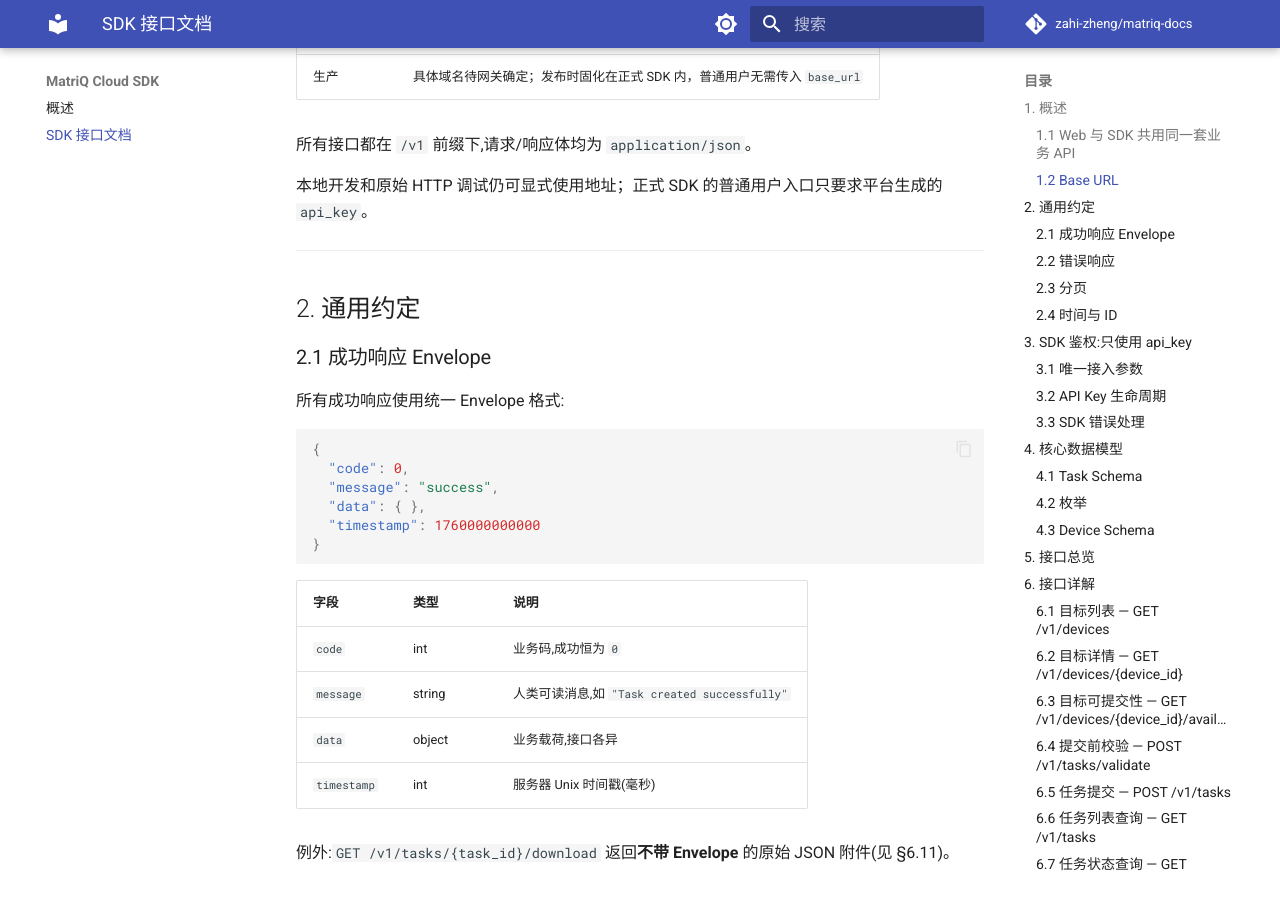
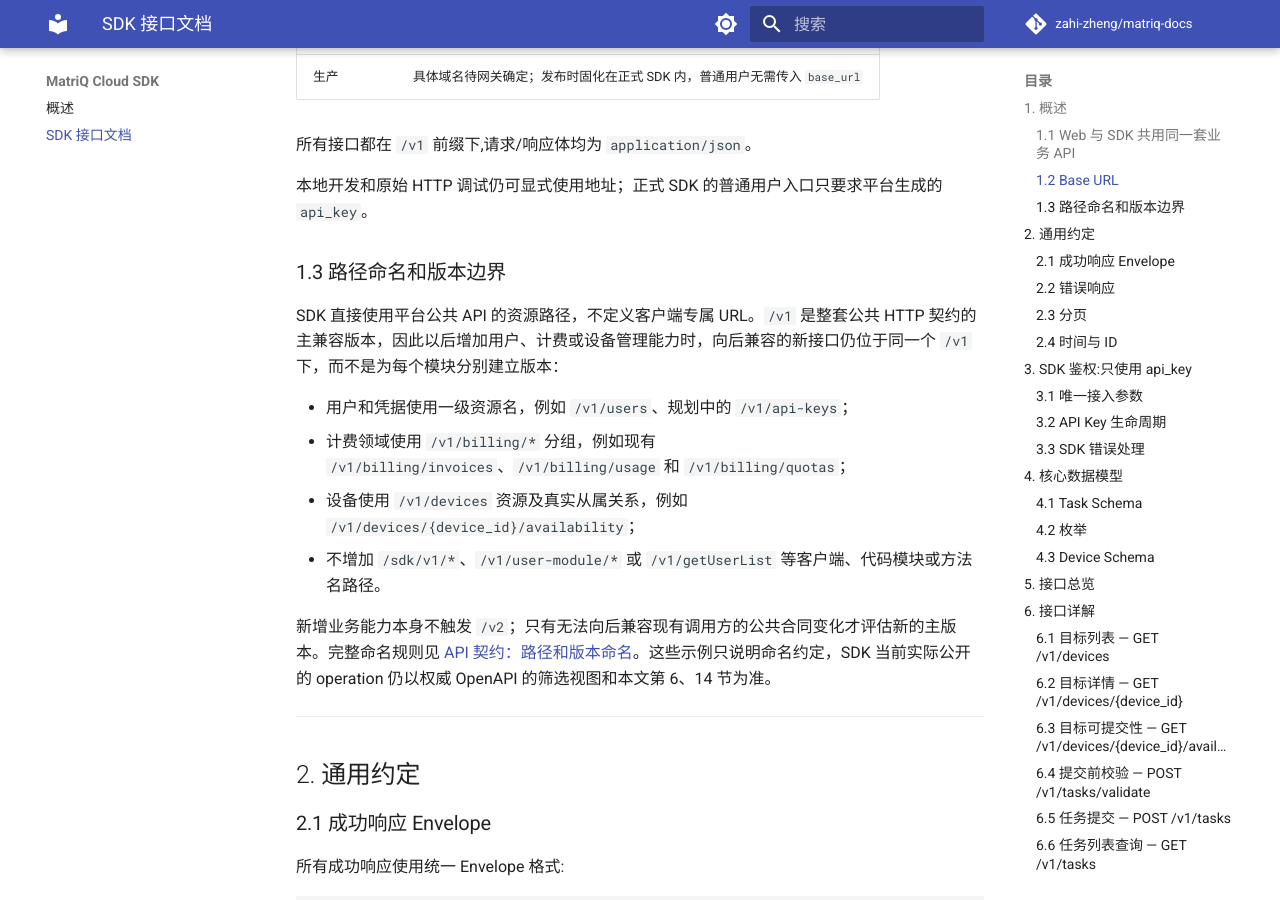
Before and after one commit to zahi-zheng/matriq-docs, an MkDocs documentation site: the page built from docs/SDK_API.md, in a window 1280 px wide and 900 px high, scrolled down 1505 px. Built offline with MkDocs 1.6.1 and Material for MkDocs 9.7.7, drawn with Linux system fonts in a browser that asks for light colours; comment, search, counter and statistics services are not loaded.

Commit message:
sync: SDK_API.md from matriq-cloud@0bfbc8b

```diff
--- a/docs/SDK_API.md
+++ b/docs/SDK_API.md
@@ -46,6 +46,17 @@ SDK -- Bearer API Key -/
 所有接口都在 `/v1` 前缀下,请求/响应体均为 `application/json`。
 
 本地开发和原始 HTTP 调试仍可显式使用地址；正式 SDK 的普通用户入口只要求平台生成的 `api_key`。
+
+### 1.3 路径命名和版本边界
+
+SDK 直接使用平台公共 API 的资源路径，不定义客户端专属 URL。`/v1` 是整套公共 HTTP 契约的主兼容版本，因此以后增加用户、计费或设备管理能力时，向后兼容的新接口仍位于同一个 `/v1` 下，而不是为每个模块分别建立版本：
+
+- 用户和凭据使用一级资源名，例如 `/v1/users`、规划中的 `/v1/api-keys`；
+- 计费领域使用 `/v1/billing/*` 分组，例如现有 `/v1/billing/invoices`、`/v1/billing/usage` 和 `/v1/billing/quotas`；
+- 设备使用 `/v1/devices` 资源及真实从属关系，例如 `/v1/devices/{device_id}/availability`；
+- 不增加 `/sdk/v1/*`、`/v1/user-module/*` 或 `/v1/getUserList` 等客户端、代码模块或方法名路径。
+
+新增业务能力本身不触发 `/v2`；只有无法向后兼容现有调用方的公共合同变化才评估新的主版本。完整命名规则见 [API 契约：路径和版本命名](API_CONTRACT.md#路径和版本命名)。这些示例只说明命名约定，SDK 当前实际公开的 operation 仍以权威 OpenAPI 的筛选视图和本文第 6、14 节为准。
 
 ---
 
```
